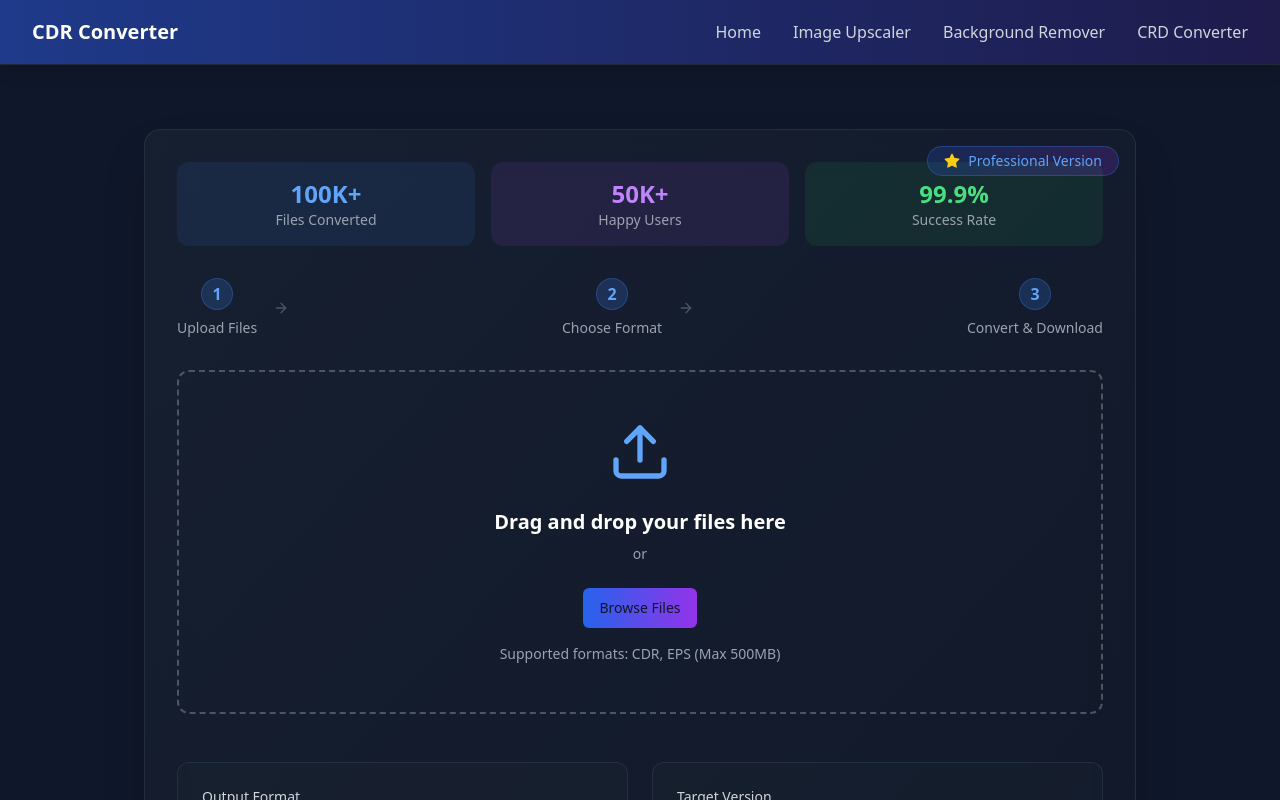
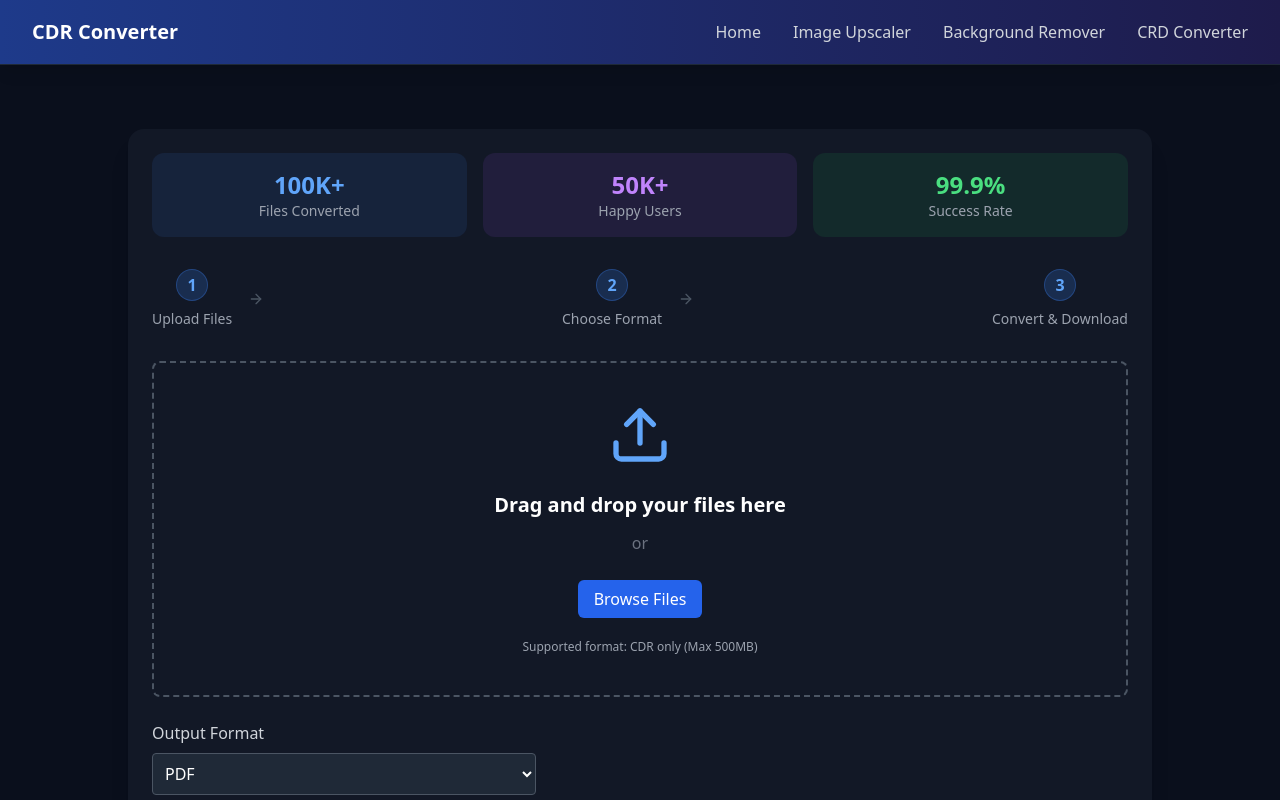
Before and after one commit to GauravSharma9027/crdFIleConverterFrontend, a React (Vite) app: page / in a window 1280 px wide. Shown: the top 800 px of the page. Built offline with nearby package versions, Linux system fonts and the light colour scheme.

Commit message:
route covert

```diff
--- a/src/AppRoutes.jsx
+++ b/src/AppRoutes.jsx
@@ -13,7 +13,7 @@ import CDRConverter from "./pages/CDRConverter";
 
 const AppRoutes = () => (
   <Routes>
-    <Route path="/" element={<HomePage />} />
+    <Route path="/CDRConverter" element={<HomePage />} />
     <Route path="/image-upscaler" element={<ImageUpscalerPage />} />
     <Route path="/background-remover" element={<BackgroundRemoverPage />} />
     <Route path="/privacy-policy" element={<PrivacyPolicy />} />
@@ -22,7 +22,7 @@ const AppRoutes = () => (
     <Route path="/contact" element={<Contact />} />
     <Route path="/about" element={<AboutPage />} />
     <Route path="/conversion" element={<FileUploader />} />
-    <Route path="/CDRConverter" element={<CDRConverter />} />
+    <Route path="/" element={<CDRConverter />} />
   </Routes>
 );
 
--- a/src/pages/CDRConverter.jsx
+++ b/src/pages/CDRConverter.jsx
@@ -68,6 +68,8 @@ const CDRConverter = () => {
 
             if (res?.data?.success && res?.data?.downloadUrl) {
                 setDownloadUrl(res?.data?.downloadUrl);
+                setFile("");
+                setFormat("");
             } else {
                 alert("❌ Conversion failed: " + (res?.data?.message || "Unknown error"));
             }
```
